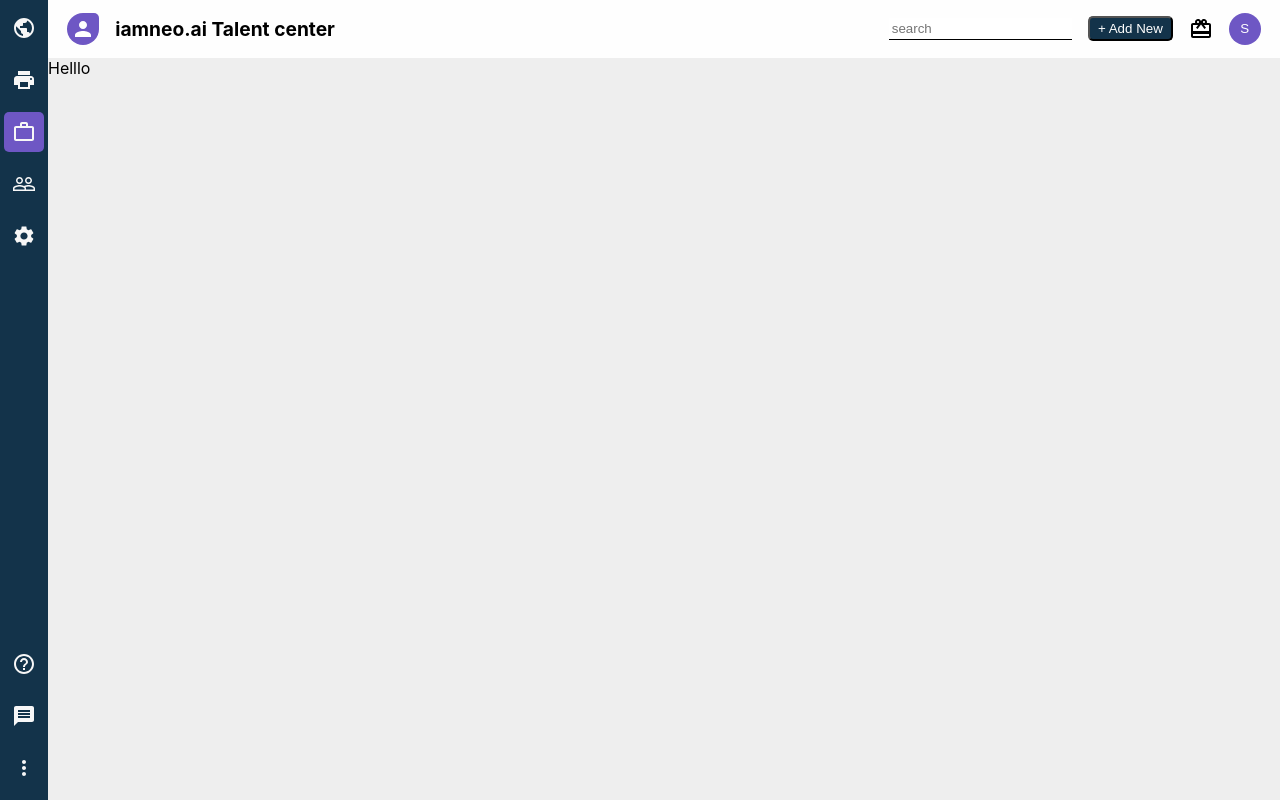
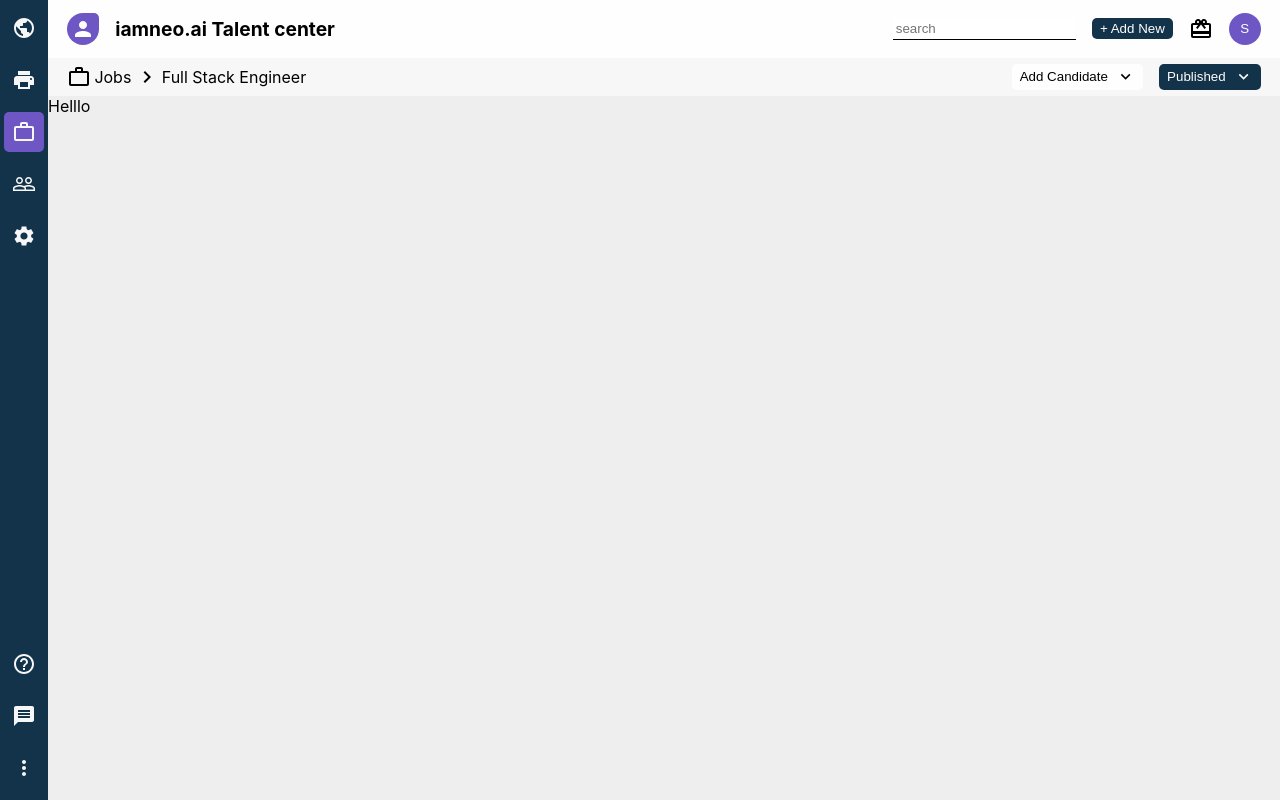
Before and after one commit to manismk/iamneo_assignment, a React (Create React App) app: page / in a window 1280 px wide. Built offline with nearby package versions, Linux system fonts and the light colour scheme.

Commit message:
feat: second top bar added

```diff
--- a/src/App.js
+++ b/src/App.js
@@ -1,3 +1,4 @@
+import { SecondTopBar } from "./components/secondary-topbar/SecondTopBar";
 import { SideBar } from "./components/sidebar/SideBar";
 import { TopBar } from "./components/topbar/TopBar";
 
@@ -8,6 +9,7 @@ const App = () => {
 
       <div className="main">
         <TopBar />
+        <SecondTopBar />
         Helllo
       </div>
     </div>
--- /dev/null
+++ b/src/components/secondary-topbar/SecondTopBar.jsx
@@ -0,0 +1,23 @@
+import { ChevronRight, ExpandMore, WorkOutline } from "@mui/icons-material";
+import "./secondtopbar.css";
+
+export const SecondTopBar = () => {
+  return (
+    <div className="second--top--bar">
+      <div className="left">
+        <WorkOutline />
+        Jobs
+        <ChevronRight />
+        <p>Full Stack Engineer</p>
+      </div>
+      <div>
+        <button className="btn--secondary">
+          Add Candidate <ExpandMore />
+        </button>
+        <button className="btn--primary">
+          Published <ExpandMore />
+        </button>
+      </div>
+    </div>
+  );
+};
--- /dev/null
+++ b/src/components/secondary-topbar/secondtopbar.css
@@ -0,0 +1,35 @@
+.second--top--bar {
+  background-color: var(--light--2);
+  display: flex;
+  align-items: center;
+  justify-content: space-between;
+  padding: 0.4rem 1.2rem;
+}
+
+.second--top--bar div {
+  display: flex;
+  align-items: center;
+  gap: 1rem;
+}
+
+.second--top--bar .left {
+  gap: 0.2rem;
+}
+
+.second--top--bar button {
+  display: flex;
+  align-items: center;
+  gap: 0.5rem;
+}
+
+.btn--secondary {
+  background-color: var(--light--1);
+  padding: 0.2rem 0.5rem;
+  border: none;
+  border-radius: 5px;
+}
+
+.btn--secondary svg,
+.btn--primary svg {
+  font-size: 1.2rem;
+}
--- a/src/components/topbar/topbar.css
+++ b/src/components/topbar/topbar.css
@@ -36,6 +36,7 @@
   color: var(--light--1);
   padding: 0.2rem 0.5rem;
   border-radius: 5px;
+  border: none;
 }
 
 .profile--btn {
```
